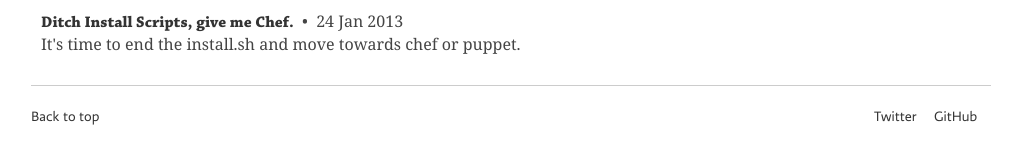
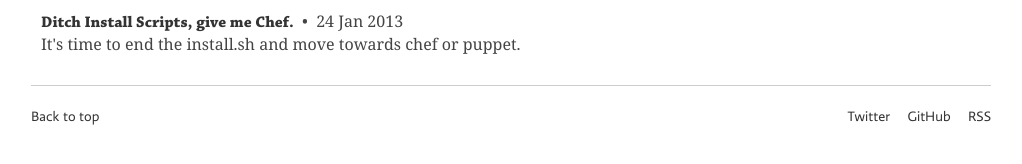
Before and after one commit to erichelgeson/erichelgeson.github.com, a Jekyll site: the page built from index.html, in a window 1280 px wide. Shown: the part 561-725 px from the top of the page, without its empty margins (129-1151 px from the left). Built offline with Jekyll 4.4.1, drawn with Linux system fonts in a browser that asks for light colours; Markdown is read by kramdown in place of the engine named in the settings.

Commit message:
RSS working

```diff
--- a/_includes/footer.html
+++ b/_includes/footer.html
@@ -7,6 +7,6 @@
         &nbsp;&nbsp;&nbsp;
         <a class="github-link" href="https://github.com/erichelgeson" alt="GitHub" title="GitHub">GitHub</a>
         &nbsp;&nbsp;&nbsp;
-        <!-- <a class="rss-link" href="http://feeds.feedburner.com/" alt="RSS Feed" title="RSS Feed">RSS</a> -->
+        <a class="rss-link" href="http://feeds.feedburner.com/EricHelgesonBlog" alt="RSS Feed" title="RSS Feed">RSS</a>
     </div>
 </div>
--- a/_includes/head.html
+++ b/_includes/head.html
@@ -3,7 +3,7 @@
     <meta name="viewport" content="width=device-width, initial-scale=1">
     <title>Eric Helgeson{% if page.title %} | {{ page.title }}{% endif %}</title>
     <meta name="description" content="A blog by Eric Helgeson" />
-    <!-- <link rel="alternate" type="application/atom+xml" title="Eric Helgeson | blog" href="http://feeds.feedburner.com/?format=atom" /> -->
+    <link rel="alternate" type="application/atom+xml" title="Eric Helgeson | blog" href="http://feeds.feedburner.com/EricHelgesonBlog?format=atom" />
     <meta property="og:title" content="Eric Helgeson | blog" />
     <meta property="og:description" content="A blog by Eric Helgeson.">
     <meta property="og:type" content="article" />
```
